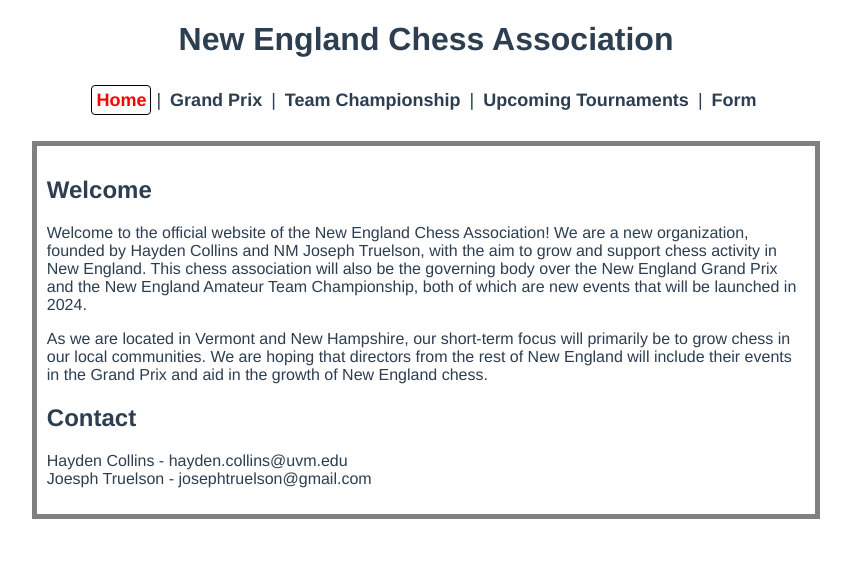
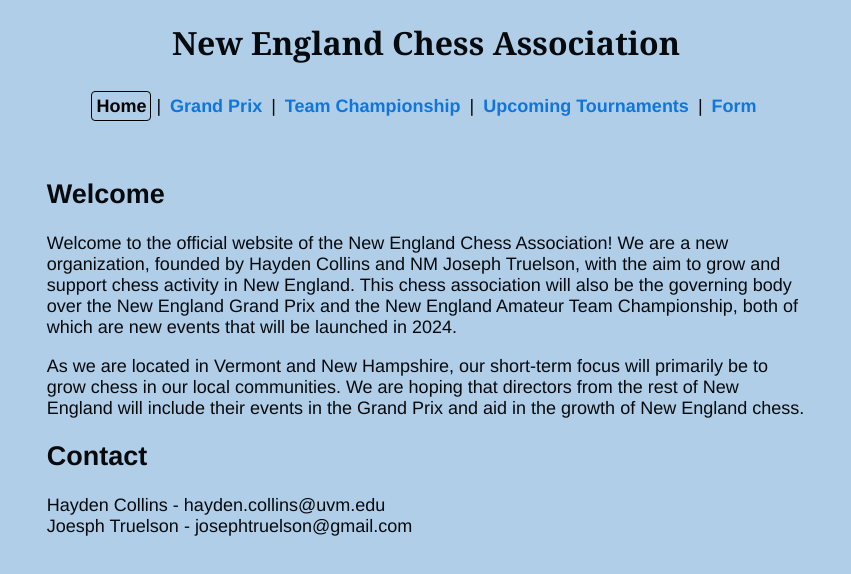
Before and after one commit to collinshayden/nneca-website, a Vue app in the folder website/: page / in a window 1280 px wide. Shown: the top 574 px of the page, without its empty margins (214-1065 px from the left). Built offline with nearby package versions, Linux system fonts and the light colour scheme.

Commit message:
style overhaul

```diff
--- a/website/src/App.vue
+++ b/website/src/App.vue
@@ -18,7 +18,7 @@
   -webkit-font-smoothing: antialiased;
   -moz-osx-font-smoothing: grayscale;
   text-align: center;
-  color: #2c3e50;
+  color: #070a0d;
 }
 
 nav {
@@ -29,7 +29,7 @@ nav {
 
 nav a {
   font-weight: bold;
-  color: #2c3e50;
+  color: #0f76dd;
   font-size: large;
   text-decoration: none;
   padding: 4px;
@@ -37,7 +37,11 @@ nav a {
 }
 
 nav a.router-link-exact-active {
-  color: red;
+  color: #060303;
   border: 1px solid black;
 }
+
+h1 {
+  font-family:Georgia, 'Times New Roman', Times, serif;
+}
 </style>
--- a/website/src/views/Home.vue
+++ b/website/src/views/Home.vue
@@ -34,9 +34,15 @@ export default {
 <style>
 .body {
   width: 60%;
+  font-size: large;
   padding: 10px;
-  border: 5px solid grey;
+  /* border: 5px solid grey; */
   margin: auto;
   text-align: left;
 }
+
+html {
+  /* b0cee8 */
+  background-color: #b0cee8;
+}
 </style>
```
